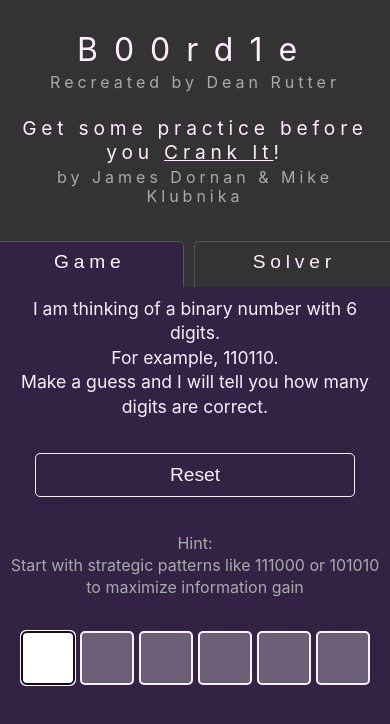
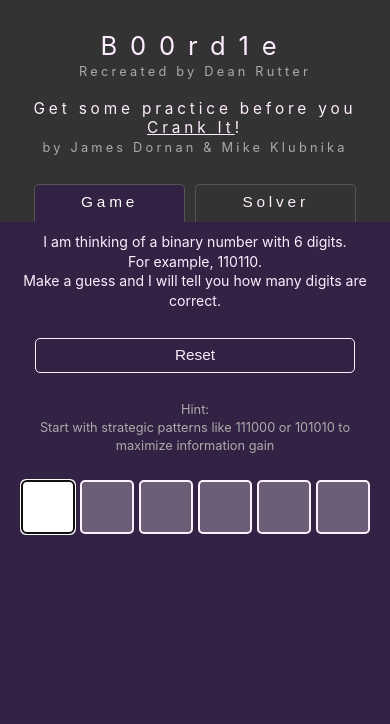
Before and after one commit to Orbonis/boordle, a React (Create React App) app: page / in a window 390 px wide. Shown: the top 724 px of the page. Built offline with nearby package versions, Linux system fonts and the light colour scheme.

Commit message:
General font reduction on mobile to fit better

```diff
--- a/src/app.scss
+++ b/src/app.scss
@@ -182,11 +182,13 @@ $active-text-color: #fff;
 
 @media (max-width: 600px) {
     .app {
+        font-size: 0.8rem;
+
         header {
             padding: 30px 10px 0 10px;
 
             .tabs {
-                margin-top: 10px;
+                margin: 10px 10px 0 10px;
                 gap: 10px;
             }
         }
```
